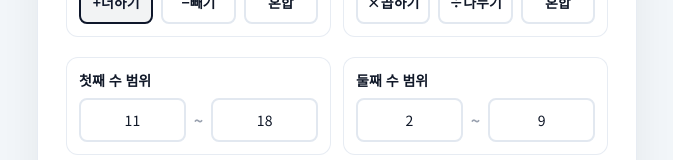
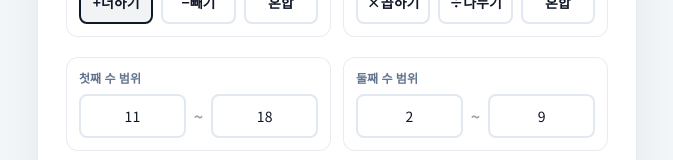
Before and after one commit to neozzzzz/mathlab, a Next.js app: page /calc in a window 1280 px wide. Shown: the part 380-540 px from the top of the page, without its empty margins (303-976 px from the left). Built offline with nearby package versions, Linux system fonts and the light colour scheme.

Commit message:
style: set first/second range labels as sub-titles

```diff
--- a/src/app/calc/page.tsx
+++ b/src/app/calc/page.tsx
@@ -436,7 +436,7 @@ export default function CalcPage() {
 
         <div className="grid grid-cols-1 sm:grid-cols-2 gap-3 mb-5">
           <div className="rounded-xl border border-slate-200/80 bg-white p-3">
-            <label className="block font-bold text-sm mb-2">첫째 수 범위</label>
+            <p className="block text-xs text-slate-500 font-bold mb-2">첫째 수 범위</p>
             <div className="flex gap-2 items-center">
               <input
                 type="text"
@@ -464,7 +464,7 @@ export default function CalcPage() {
             </div>
           </div>
           <div className="rounded-xl border border-slate-200/80 bg-white p-3">
-            <label className="block font-bold text-sm mb-2">둘째 수 범위</label>
+            <p className="block text-xs text-slate-500 font-bold mb-2">둘째 수 범위</p>
             <div className="flex gap-2 items-center">
               <input
                 type="text"
```
